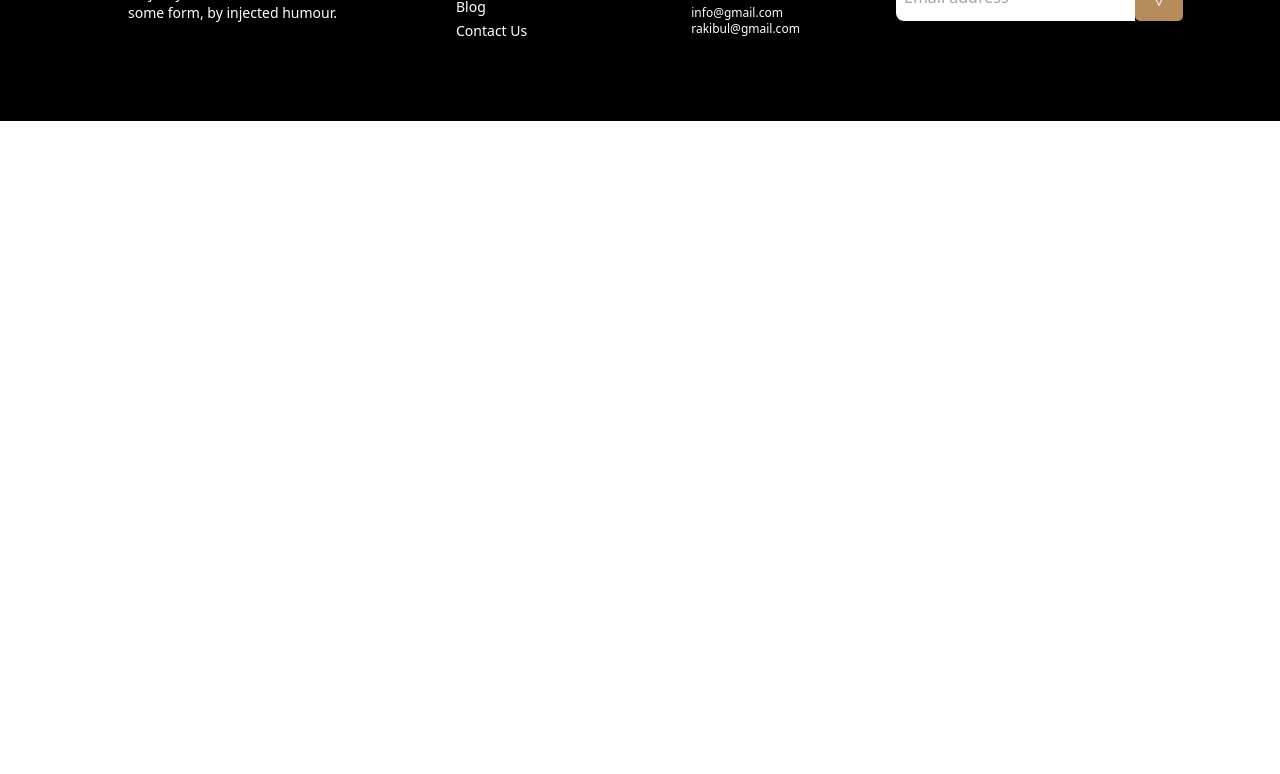
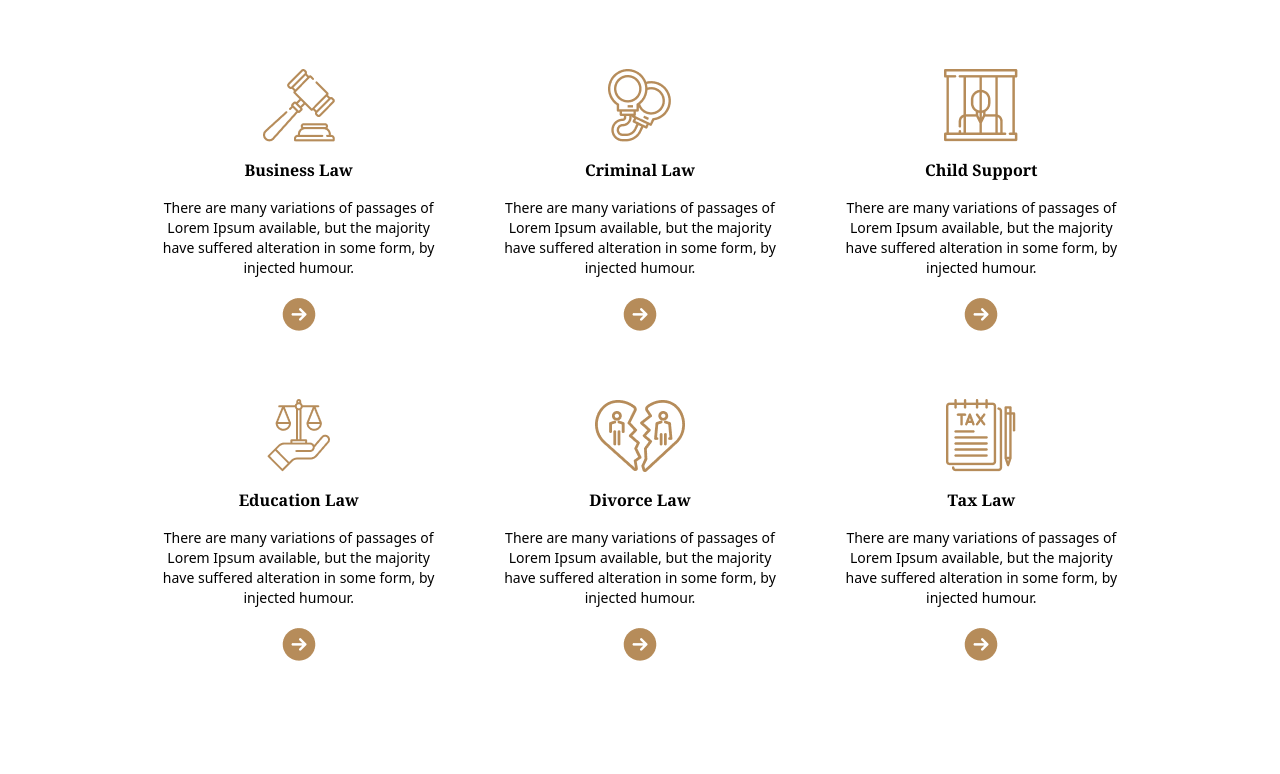
Before and after one commit to rakibulhasan-bu/Legal-solutions, a plain HTML site: page index.html in a window 1280 px wide. Shown: the part 790-1564 px from the top of the page. Before the commit the page ends 911 px from the top, so only its background shows below. Drawn offline with nearby package versions, Linux system fonts and the light colour scheme.

Commit message:
the legal practise area updated

```diff
--- a/index.html
+++ b/index.html
@@ -261,11 +261,103 @@
       </section>
     </header>
     <!-- these is main section design  -->
-    <main></main>
+    <main>
+      <!-- the legal practice area starts here  -->
+      <section>
+        <div class="mx-auto max-w-screen-lg py-20 space-y-16">
+          <!-- legal area header  -->
+          <div class="container px-8 text-center max-w-screen-sm mx-auto">
+            <h2 class="font-serif font-bold text-3xl mb-4 text-zinc-700">
+              The Legal Practice Area
+            </h2>
+            <p class="text-sm text-zinc-700">
+              There are many variations of passages of Lorem Ipsum available,
+              but the majority have suffered alteration in some form, by
+              injected humour.
+            </p>
+          </div>
+          <!-- legal practice area body   -->
+          <div class="grid lg:grid-cols-3">
+            <div
+              class="p-8 hover:border hover:bg-zinc-100 text-center flex items-center justify-center flex-col gap-4"
+            >
+              <img src="images/business.png" alt="" />
+              <h2 class="text-xxl font-bold font-serif">Business Law</h2>
+              <p class="text-sm">
+                There are many variations of passages of Lorem Ipsum available,
+                but the majority have suffered alteration in some form, by
+                injected humour.
+              </p>
+              <img src="images/Frame.png" alt="" />
+            </div>
+            <div
+              class="p-8 hover:border hover:bg-zinc-100 text-center flex items-center justify-center flex-col gap-4"
+            >
+              <img src="images/criminal.png" alt="" />
+              <h2 class="text-xxl font-bold font-serif">Criminal Law</h2>
+              <p class="text-sm">
+                There are many variations of passages of Lorem Ipsum available,
+                but the majority have suffered alteration in some form, by
+                injected humour.
+              </p>
+              <img src="images/Frame.png" alt="" />
+            </div>
+            <div
+              class="p-8 hover:border hover:bg-zinc-100 text-center flex items-center justify-center flex-col gap-4"
+            >
+              <img src="images/child.png" alt="" />
+              <h2 class="text-xxl font-bold font-serif">Child Support</h2>
+              <p class="text-sm">
+                There are many variations of passages of Lorem Ipsum available,
+                but the majority have suffered alteration in some form, by
+                injected humour.
+              </p>
+              <img src="images/Frame.png" alt="" />
+            </div>
+            <div
+              class="p-8 hover:border hover:bg-zinc-100 text-center flex items-center justify-center flex-col gap-4"
+            >
+              <img src="images/education.png" alt="" />
+              <h2 class="text-xxl font-bold font-serif">Education Law</h2>
+              <p class="text-sm">
+                There are many variations of passages of Lorem Ipsum available,
+                but the majority have suffered alteration in some form, by
+                injected humour.
+              </p>
+              <img src="images/Frame.png" alt="" />
+            </div>
+            <div
+              class="p-8 hover:border hover:bg-zinc-100 text-center flex items-center justify-center flex-col gap-4"
+            >
+              <img src="images/divorce.png" alt="" />
+              <h2 class="text-xxl font-bold font-serif">Divorce Law</h2>
+              <p class="text-sm">
+                There are many variations of passages of Lorem Ipsum available,
+                but the majority have suffered alteration in some form, by
+                injected humour.
+              </p>
+              <img src="images/Frame.png" alt="" />
+            </div>
+            <div
+              class="p-8 hover:border hover:bg-zinc-100 text-center flex items-center justify-center flex-col gap-4"
+            >
+              <img src="images/tax.png" alt="" />
+              <h class="text-xxl font-bold font-serif" 2>Tax Law</h>
+              <p class="text-sm">
+                There are many variations of passages of Lorem Ipsum available,
+                but the majority have suffered alteration in some form, by
+                injected humour.
+              </p>
+              <img src="images/Frame.png" alt="" />
+            </div>
+          </div>
+        </div>
+      </section>
+    </main>
     <!-- these is main section design  -->
     <footer class="bg-black text-white">
       <div
-        class="container max-w-screen-lg mx-auto grid grid-cols-4 justify-items-center py-20"
+        class="container w-3/4 lg:max-w-screen-lg mx-auto grid lg:grid-cols-4 space-y-10 justify-items-center items-start py-20"
       >
         <div>
           <img class="mb-4" src="images/logo2.png" alt="" />
```
